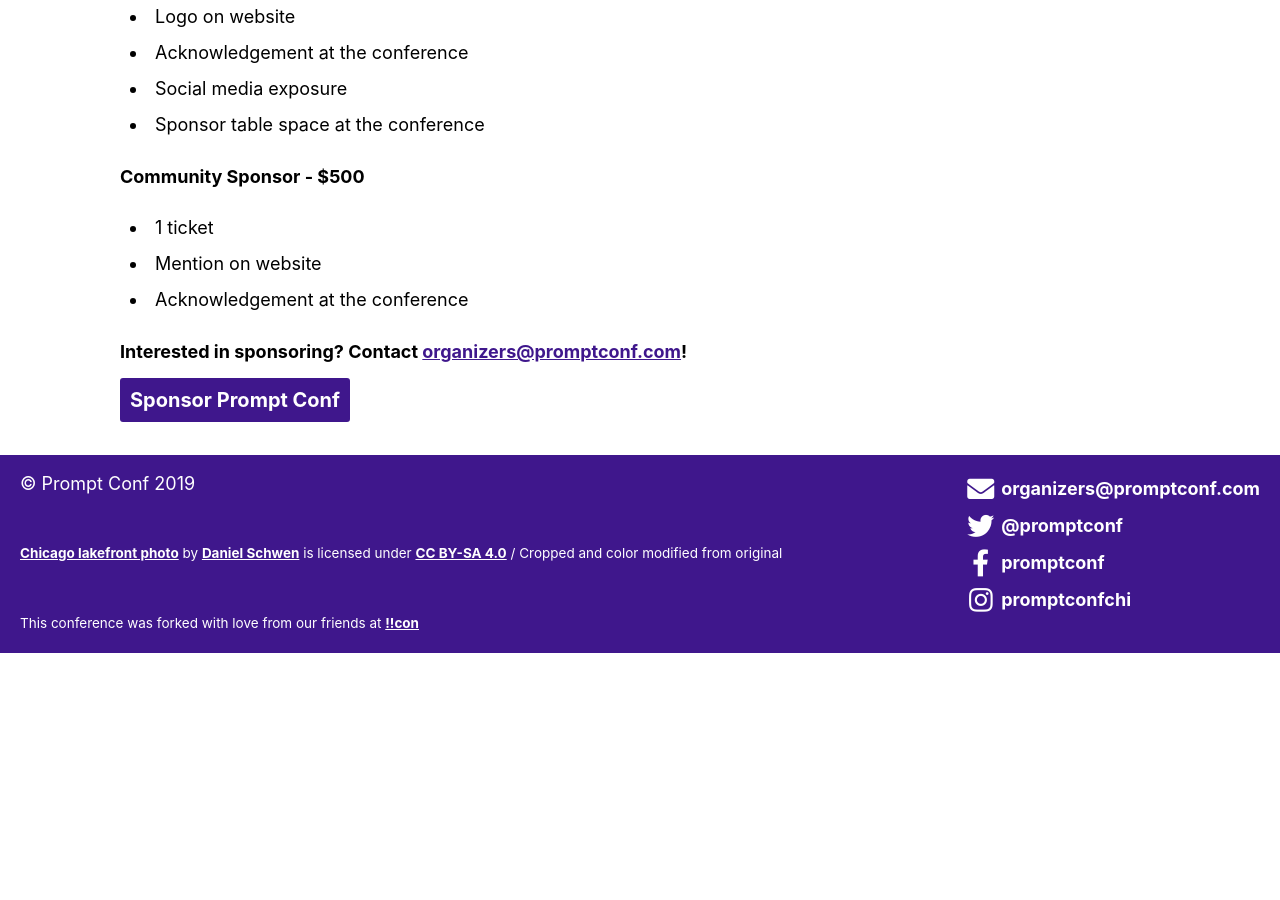
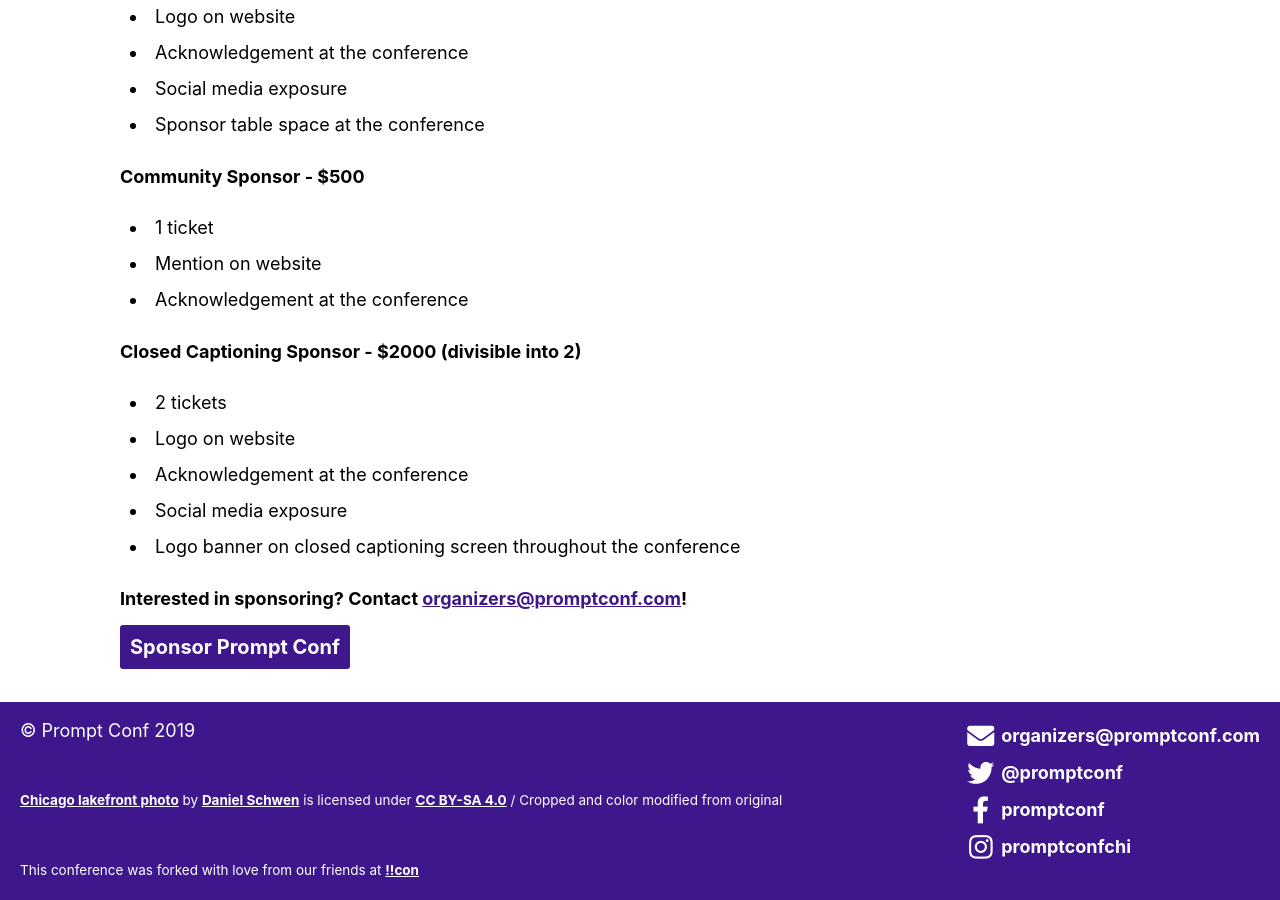
Before and after one commit to promptconf/promptconf.github.io, a Jekyll site: the page built from _pages/sponsorship.md, in a window 1280 px wide and 900 px high, scrolled down 1421 px. Built offline with Jekyll 4.4.1, drawn with Linux system fonts in a browser that asks for light colours; nearby versions of some CDN libraries; some web fonts are replaced; before the commit the page ends 2074 px from its top, so only the background shows below that.

Commit message:
Add closed captioning sponsorship

```diff
--- a/_pages/sponsorship.md
+++ b/_pages/sponsorship.md
@@ -42,6 +42,13 @@
 - Mention on website
 - Acknowledgement at the conference
 
+**Closed Captioning Sponsor - $2000 (divisible into 2)**
+- 2 tickets
+- Logo on website
+- Acknowledgement at the conference
+- Social media exposure
+- Logo banner on closed captioning screen throughout the conference
+
 **Interested in sponsoring? Contact [organizers@promptconf.com](mailto:organizers@promptconf.com?subject=Prompt%20Conf%20Sponsorship)!**
 
 <a class='button gtm-cta' href='mailto:organizers@promptconf.com?subject=Prompt%20Conf%20Sponsorship' subject='Prompt Conf Sponsorship'>Sponsor Prompt Conf</a>
```
